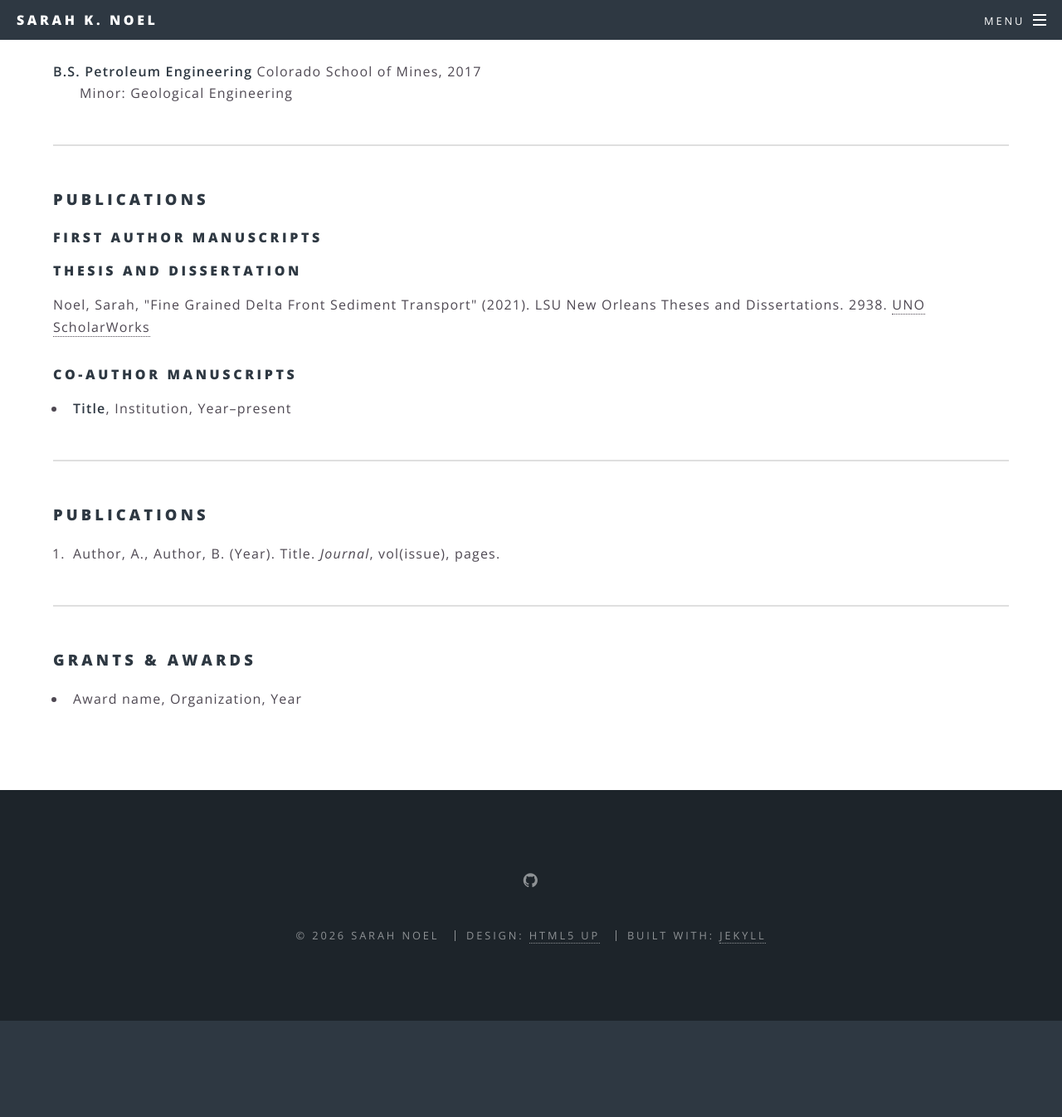
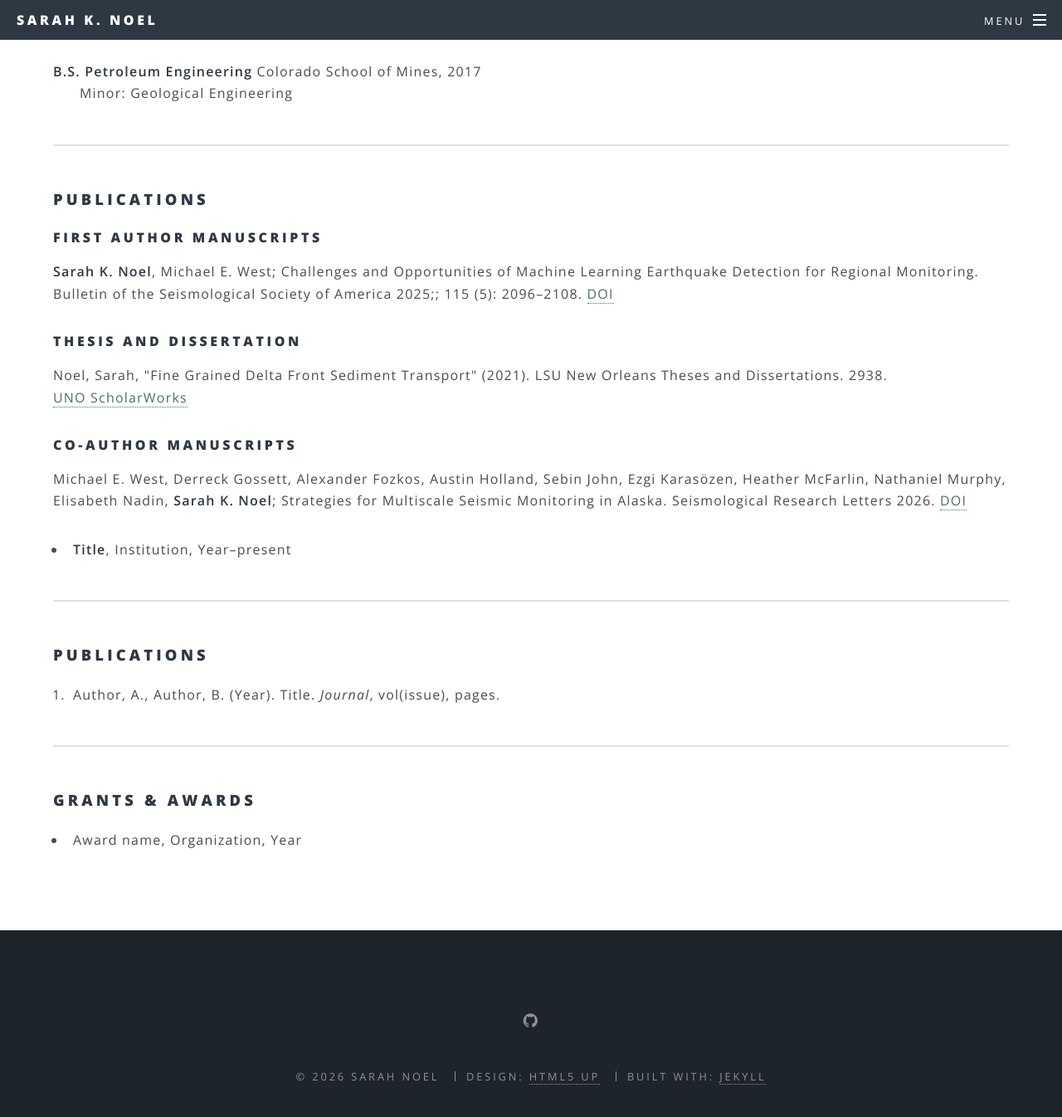
Before and after one commit to aknoel/academic, a Jekyll site: the page built from cv.html, in a window 1280 px wide and 1400 px high, scrolled down 716 px. Shown: the top 1346 px of the window at 83% size. Built offline with Jekyll 4.4.1, drawn with Linux system fonts in a browser that asks for light colours; before the commit the page ends 1946 px from its top, so only the background shows below that.

Commit message:
cv updates, link color change

```diff
--- a/css/main.scss
+++ b/css/main.scss
@@ -74,7 +74,7 @@ $baseurl: '{{ site.baseurl }}/images';
 	a {
 		@include vendor('transition', ('color #{_duration(transitions)} ease', 'border-bottom-color #{_duration(transitions)} ease'));
 		border-bottom: dotted 1px;
-		color: inherit;
+		color: #4c715f;
 		text-decoration: none;
 
 		&:hover {
--- a/cv.html
+++ b/cv.html
@@ -25,13 +25,17 @@ subtitle: Your Name
 	<!-- publications -->
 	<h3>Publications</h3>
 	<h4>First Author Manuscripts</h4>
-
+	<p><strong>Sarah K. Noel</strong>, Michael E. West; Challenges and Opportunities of Machine Learning Earthquake Detection for Regional Monitoring. Bulletin of the Seismological Society of America 2025;; 115 (5): 2096–2108.
+		<a href="https://doi.org/10.1785/0120250021">DOI</a></p>
 
 	<h4>Thesis and Dissertation</h4>
-	<p>Noel, Sarah, "Fine Grained Delta Front Sediment Transport" (2021). LSU New Orleans Theses and Dissertations. 2938.
+	<p>Noel, Sarah, "Fine Grained Delta Front Sediment Transport" (2021). LSU New Orleans Theses and Dissertations. 2938.<br />
 		<a href="https://scholarworks.uno.edu/td/2938">UNO ScholarWorks</a></p>
 
 	<h4>Co-Author Manuscripts</h4>
+	<p>Michael E. West, Derreck Gossett, Alexander Fozkos, Austin Holland, Sebin John, Ezgi Karasözen, Heather McFarlin, Nathaniel Murphy, Elisabeth Nadin, <strong>Sarah K. Noel</strong>; Strategies for Multiscale Seismic Monitoring in Alaska. Seismological Research Letters 2026.
+		<a href="https://doi.org/10.1785/0220260199">DOI</a></p>
+
 
 	<ul>
 		<li><strong>Title</strong>, Institution, Year&ndash;present</li>
```
